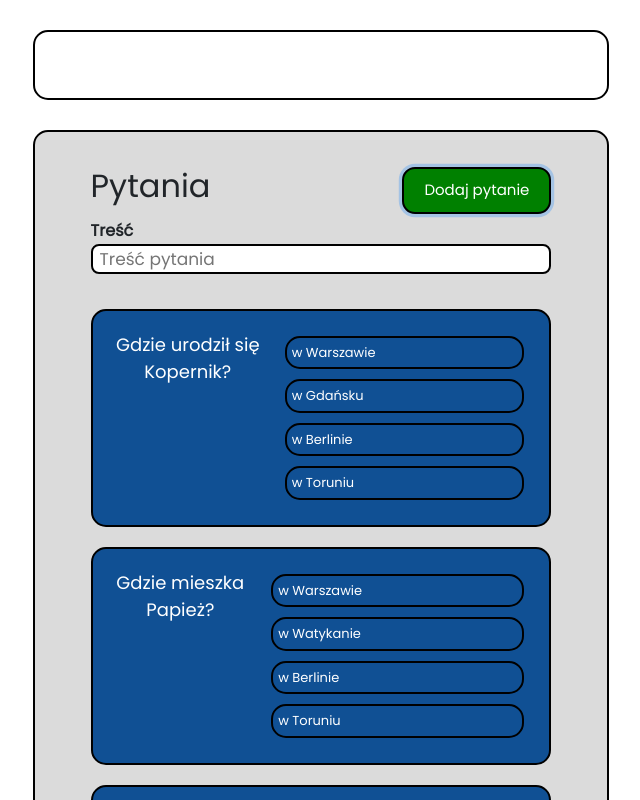
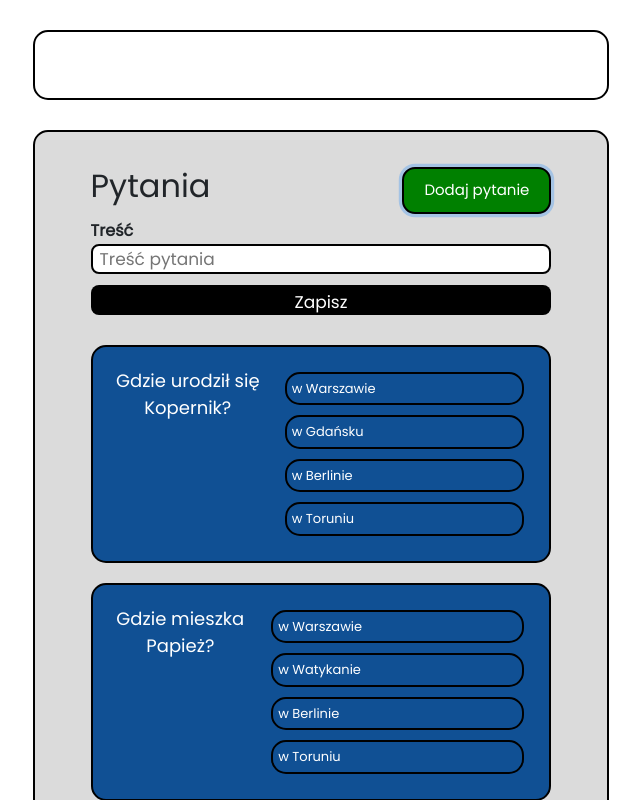
Before and after one commit to JakubTomaszewski/PZSP2-Frontend, a React (Create React App) app: page / in a window 1280 px wide. Both pictures are taken after a click on the button "Dodaj pytanie". Shown: the top 800 px of the page, without its empty margins (319-959 px from the left). Built offline with nearby package versions, Linux system fonts and the light colour scheme.

Commit message:
PZSP2-34 Feat: Add toggling of the add question form
Added functionality for the `AddQuestion` button

```diff
--- a/src/App.js
+++ b/src/App.js
@@ -1,7 +1,8 @@
 import logo from "./logo.svg";
 import "./App.css";
 import Questions from "./components/Questions";
-import AddTask from "./components/AddTask";
+import AddQuestion from "./components/AddQuestion";
+import { useState } from "react";
 
 const questions = [
   {
@@ -33,16 +34,39 @@ const questions = [
   },
 ];
 
+function addQuestion(questionText) {
+  const newQuestion = {
+    id: 3,
+    courseCode: "A04",
+    type: "c",
+    text: questionText,
+    teacherId: 1,
+    answers: ["Odp1", "Odp2", "Odp3", "Odp4"],
+    areCorrect: [true, false, false, false],
+  };
+
+  console.log(newQuestion);
+  // TODO: POST request
+}
+
 function App() {
+  const [showAddQuestion, setShowAddQuestion] = useState(false);
+
   return (
     <div className="App">
       <div className="container tags-box"></div>
       <div className="container questions">
         <header className="header">
           <h2>Pytania</h2>
-          <button className="add-question-button btn">Dodaj pytanie</button>
+          <button
+            className="add-question-button btn"
+            onClick={() => setShowAddQuestion(!showAddQuestion)}
+            // showAddQuestion={showAddQuestion}
+          >
+            Dodaj pytanie
+          </button>
         </header>
-        <AddTask />
+        {showAddQuestion && <AddQuestion addQuestion={addQuestion} />}
         <Questions questions={questions} />
       </div>
     </div>
--- /dev/null
+++ b/src/components/AddQuestion.js
@@ -0,0 +1,39 @@
+import { useState } from "react";
+
+const AddQuestion = ({ addQuestion }) => {
+  const [text, setText] = useState("");
+
+  function onSubmit(e) {
+    e.preventDefault();
+    if (!text) {
+      alert("Proszę dodać treść pytania");
+      return;
+    }
+
+    addQuestion(text);
+
+    setText("");
+  }
+
+  return (
+    <form className="add-form" onSubmit={onSubmit}>
+      <div>
+        <label>Treść</label>
+        <input
+          type="text"
+          placeholder="Treść pytania"
+          value={text}
+          onChange={(e) => setText(e.target.value)}
+        ></input>
+        <input
+          className="save-question-btn"
+          type="submit"
+          value="Zapisz"
+          // onClick={() => addQuestion(text)}
+        ></input>
+      </div>
+    </form>
+  );
+};
+
+export default AddQuestion;
--- a/src/components/AddTask.js
+++ /dev/null
@@ -1,14 +0,0 @@
-import React from "react";
-
-const AddTask = () => {
-  return (
-    <form className="add-form">
-      <div className>
-        <label>Treść</label>
-        <input type="text" placeholder="Treść pytania"></input>
-      </div>
-    </form>
-  );
-};
-
-export default AddTask;
--- a/src/components/Questions.js
+++ b/src/components/Questions.js
@@ -5,7 +5,7 @@ const Questions = ({ questions }) => {
   return (
     <div>
       {questions.map((question) => (
-        <Question question={question} />
+        <Question key={question.id} question={question} />
       ))}
     </div>
   );
--- a/src/index.css
+++ b/src/index.css
@@ -157,6 +157,13 @@ input {
   border-radius: 8px;
 }
 
+.save-question-btn {
+  background-color:#000000;
+  color: #FFFFFF;
+  border: 0px;
+}
+
+
 .form-control-check {
 display: flex;
 align-items: center;
```
